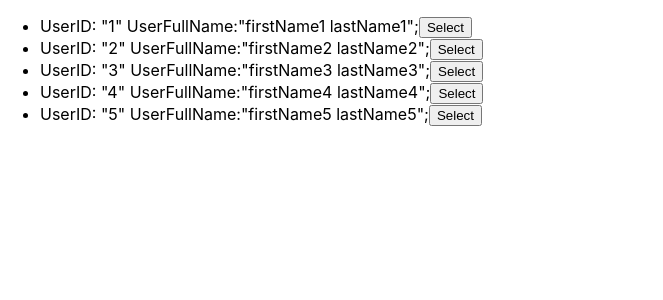
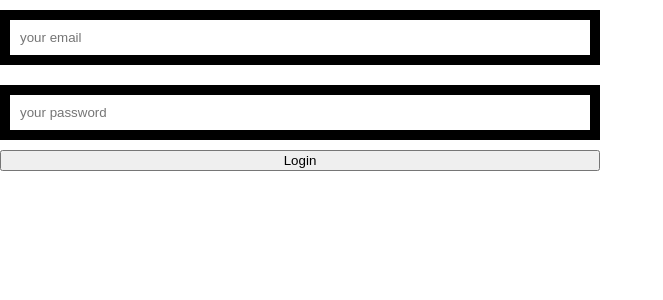
Before and after one commit to julietvt/reactapp-pd2020-2, a React (Create React App) app: page / in a window 1280 px wide. Shown: the top 300 px of the page, without its empty margins (0-663 px from the left). Built offline with nearby package versions, Linux system fonts and the light colour scheme.

Commit message:
React Form. Add LoginForm component

```diff
--- a/src/App.js
+++ b/src/App.js
@@ -1,55 +1,14 @@
 import logo from './logo.svg';
 import './App.css';
 import { Component } from 'react';
-import UserList from './components/UserList';
-import SelectedUsers from './components/SelectedUsers';
+import LoginForm from './components/LoginForm';
 
-const dbUsers = [
-  {
-    id: 1,
-    fName: 'firstName1',
-    lName: 'lastName1',
-  },
-  {
-    id: 2,
-    fName: 'firstName2',
-    lName: 'lastName2',
-  },
-  {
-    id: 3,
-    fName: 'firstName3',
-    lName: 'lastName3',
-  },
-  {
-    id: 4,
-    fName: 'firstName4',
-    lName: 'lastName4',
-  },
-  {
-    id: 5,
-    fName: 'firstName5',
-    lName: 'lastName5',
-  },
-];
+const App = () => {
+  return (
+    <>
+      <LoginForm />
+    </>
+  );
+};
 
-class App extends Component {
-  constructor(props) {
-    super(props);
-    this.state = {
-      users: dbUsers.map((u) => ({ ...u, isSelected: false })),
-    };
-  }
-  setUsers = (newUsers) => {
-    this.setState({ users: newUsers });
-  };
-  render() {
-    const { users } = this.state;
-    return (
-      <>
-        <UserList users={users} setUsers={this.setUsers} />
-        <SelectedUsers users={users} />
-      </>
-    );
-  }
-}
 export default App;
--- /dev/null
+++ b/src/components/LoginForm/LoginForm.module.css
@@ -0,0 +1,21 @@
+.container{
+    display: flex;
+    flex-direction: column;
+    max-width: 600px;
+}
+
+.input{
+    box-sizing: border-box;
+    padding: 10px;
+    outline: none;
+    border: 10px solid;
+    margin: 10px 0;
+}
+
+.inputValid{
+    border-color: green;
+}
+
+.inputInvalid{
+    border-color: red;
+}
--- /dev/null
+++ b/src/components/LoginForm/index.jsx
@@ -0,0 +1,52 @@
+import React, { Component } from 'react';
+import styles from './LoginForm.module.css';
+import classNames from 'classnames';
+
+class LoginForm extends Component {
+    constructor(props){
+        super(props);
+        this.state = {
+            userEmail: '',
+            userPass: '',
+            isPassValid: null,
+        };
+    }
+    handleEmailChange = ({target: {value}}) => {
+        this.setState({
+            userEmail: value,
+        });
+    };
+    handlePassChange = ({target: {value}}) => {
+        this.setState({
+            userPass: value,
+        });
+    };
+
+    handleChange = ({target: {name,value}}) => {
+        this.setState({
+            isPassValid: !value.includes(' '),
+        });
+        this.setState({
+            [name]: value,
+        });
+    };
+
+   handleSubmit = e => {
+       e.preventDefault();
+   };
+
+    render() {
+        const {userEmail, userPass, isPassValid} = this.state;
+        const passClasses = classNames(styles.input, {
+            [styles.inputValid]: isPassValid,
+        });
+    return (
+      <form className={styles.container} onSubmit={this.handleSubmit}>
+          <input placeholder="your email" type="email" name="userEmail" value={userEmail} onChange={this.handleEmailChange} className={styles.input}></input>
+          <input placeholder="your password" type="password" name="userPass" value={userPass} onChange={this.handleChange} className={passClasses}></input>
+          <button type="submit">Login</button>
+      </form>
+    );
+  }
+}
+export default LoginForm;
```
